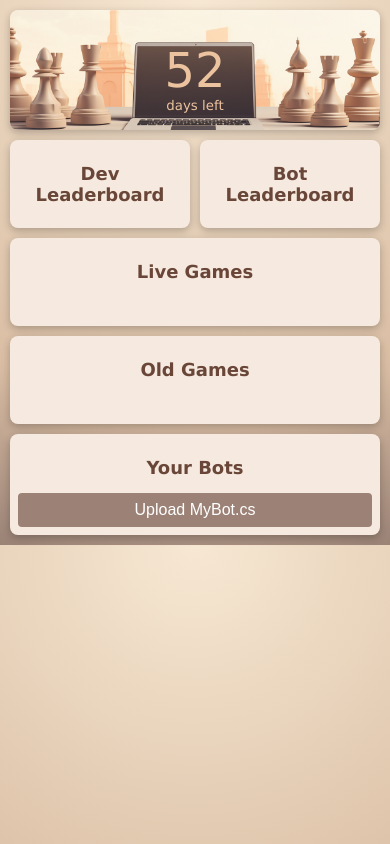
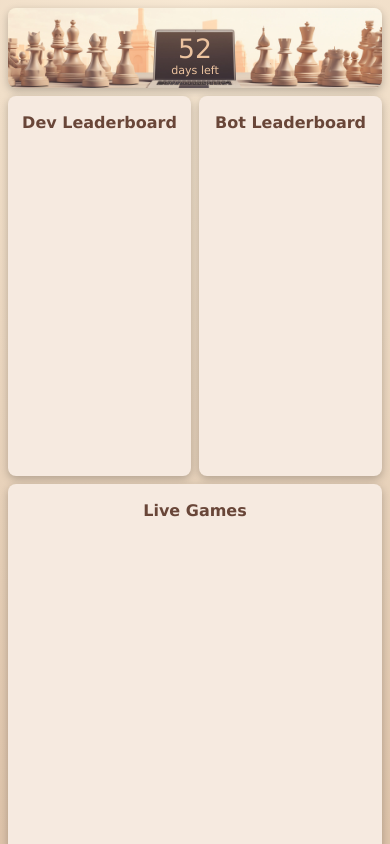
Before and after one commit to StanislavNikolov/chess-league, a website: page public/index.html in a window 390 px wide. Shown: the top 844 px of the page. Drawn offline with Linux system fonts and the light colour scheme; no server answers.

Commit message:
Update main page css

```diff
--- a/public/index.html
+++ b/public/index.html
@@ -5,19 +5,17 @@
     <style>
 html {
   background: radial-gradient(circle at 50% 0%, rgba(247,232,211,1) 0%, rgba(218,190,164,1) 71%, rgba(154,130,118,1) 100%);
-    background-size: cover;
+  background-size: cover;
 }
 body {
   margin: 0;
   font-family: Verdana;
 }
 main {
-  width: 100vw;
-  /* height: 100vh; */
+  height: 100vh;
   margin: 0;
   padding: 20px;
   box-sizing: border-box;
-
 
   display: grid;
   grid-gap: 20px;
@@ -32,15 +30,15 @@ main {
 #head-tile { grid-area: head; }
 #human-leaderboard-tile {
   grid-area: hlead;
-  max-height: 30rem;
+  overflow: hidden;
 }
 #bot-leaderboard-tile {
   grid-area: blead;
-  max-height: 30rem;
+  overflow: hidden;
 }
 #old-games-tile {
   grid-area: old;
-  max-height: 30rem;
+  overflow: hidden;
 }
 #live-games-tile { grid-area: live; }
 #upload-tile { grid-area: upl; }
@@ -59,8 +57,8 @@ main {
   display: flex;
   align-items: center;
   background-color: #eddfcc;
-  padding: 6px;
-  margin: 6px 2px;
+  padding: 4px;
+  margin: 4px 2px;
   border-radius: 4px;
   text-decoration: none;
   color: #7a4e3c;
@@ -123,7 +121,8 @@ h2 {
 #live-games {
   display: grid;
   grid-gap: 20px;
-  grid-template-columns: repeat(auto-fill, minmax(260px, 1fr));
+  grid-template-columns: repeat(auto-fill, minmax(230px, 1fr));
+  overflow-y: auto;
 }
 
 .live-game:not([data-game-id]) {
@@ -215,33 +214,53 @@ dialog form input, textarea {
 }
 
 @media only screen and (max-width: 1200px) {
+  /* Tablet */
+  body { font-size: 10pt; }
+  h2 { font-size: 12pt; }
   main {
-
     grid-template-columns: 1fr 1fr 1fr;
-    grid-template-rows: minmax(auto, 200px) 1fr 1fr 1fr;
+    padding: 12px;
+    grid-gap: 12px;
+    grid-template-rows: minmax(auto, 160px) 1fr 1fr 1fr;
     grid-template-areas:
       "head head head"
       "hlead live live"
       "blead live live"
       "old old upl";
   }
+  #live-games {
+    grid-template-columns: repeat(auto-fill, minmax(150px, 1fr));
+  }
 }
 @media only screen and (max-width: 800px) {
-  h2 {
-    font-size: large;
-  }
+  /* Phone */
+  body { font-size: 10pt; }
+  h2 { font-size: 12pt; }
   main {
-    padding: 10px;
-    grid-gap: 10px;
+    height: unset;
+
+    padding: 8px;
+    grid-gap: 8px;
     font-size: smaller;
     grid-template-columns: 1fr 1fr;
-    grid-template-rows: 120px 1fr 1fr 1fr;
+    grid-template-rows: 80px 380px 400px 400px;
     grid-template-areas:
       "head head"
       "hlead blead"
       "live live"
       "old old"
       "upl upl";
+  }
+  .tile { padding: 4px; }
+
+  #timer { font-size: 20pt; }
+
+  .place {
+    width: 20px;
+  }
+
+  #live-games {
+    grid-template-columns: repeat(auto-fill, minmax(120px, 1fr));
   }
 }
     </style>
```
